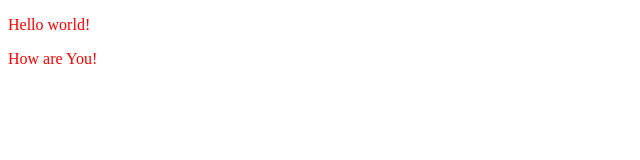
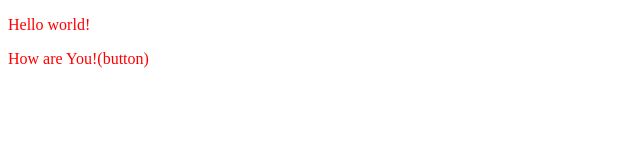
Before and after one commit to Faixan-Akhtar/Localrepo, a plain HTML site: page index.html in a window 1280 px wide. Shown: the full height of the page, 0-640 px from the left. Drawn offline with Linux system fonts and the light colour scheme.

```diff
--- a/index.html
+++ b/index.html
@@ -8,6 +8,6 @@
 </head>
 <body>
     <p>Hello world!</p>
-    <p>How are You!</p>
+    <p>How are You!(button)</p>
 </body>
 </html>
```
